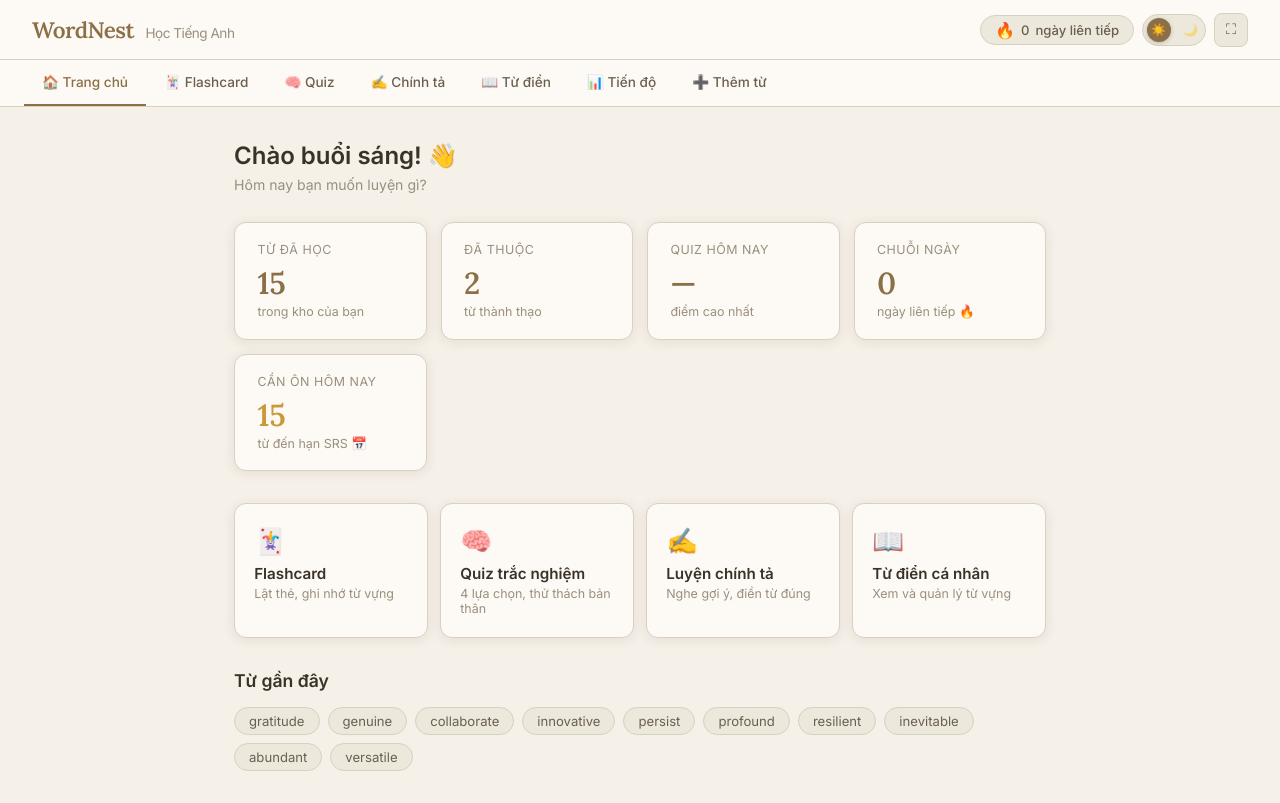
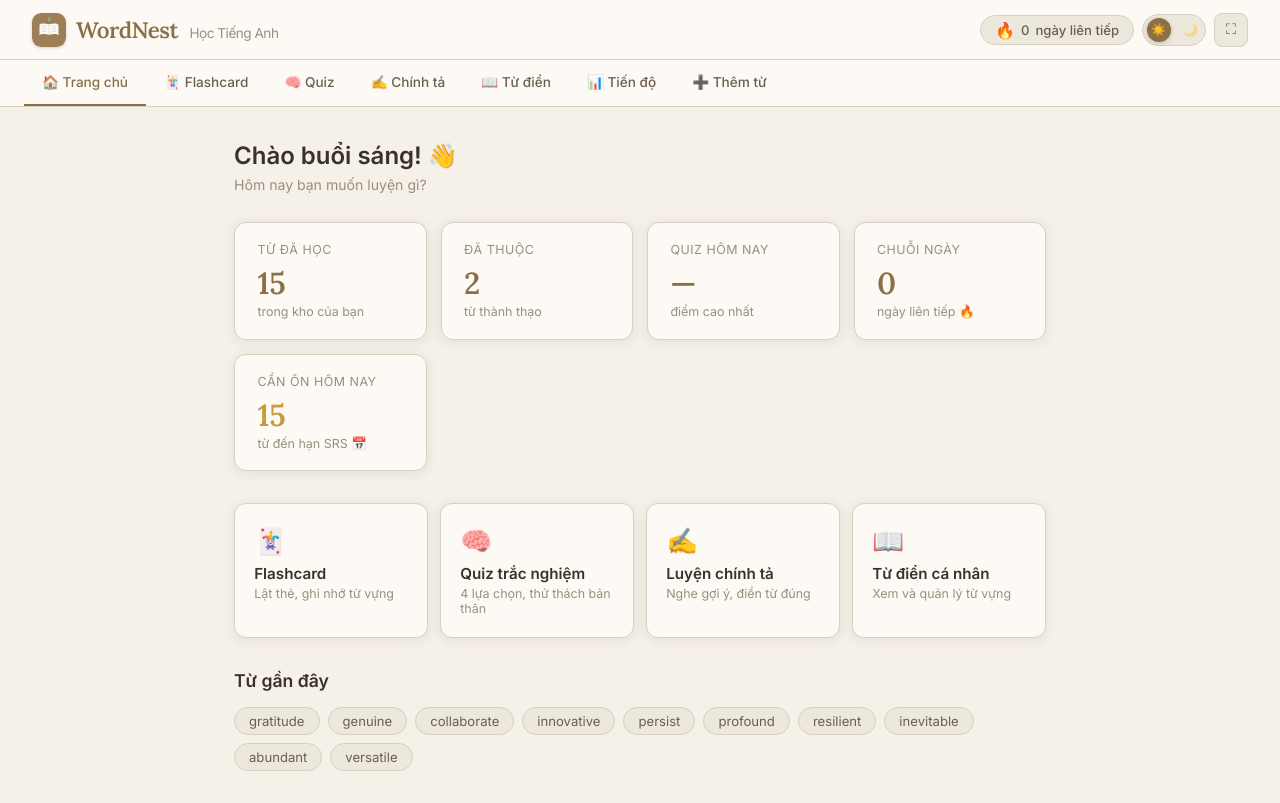
Before and after one commit to ngphatdat1311/WORDNEST, a browser extension: page index.html in a window 1280 px wide. Drawn offline with Linux system fonts and the light colour scheme.

Commit message:
Thiết kế lại logo WordNest — biểu tượng sách mở + lá non
Thay icon tròn chữ "W" đơn giản bằng biểu tượng sách mở (tri thức) kèm lá
non (nảy nở/phát triển), nền gradient nâu đồng bộ màu accent của app. Dùng
nhất quán cho header web, icon app desktop (.ico/.png) và icon tiện ích
Chrome (16/48/128px) — trước đây mỗi nơi dùng icon khác nhau, không đồng bộ.

```diff
--- a/css/style.css
+++ b/css/style.css
@@ -102,14 +102,16 @@ header {
   transition: background .25s, border-color .25s;
   backdrop-filter: blur(8px);
 }
-.logo {
+.logo { display: flex; align-items: center; gap: 10px; }
+.logo-icon { width: 34px; height: 34px; flex-shrink: 0; border-radius: 9px; box-shadow: 0 1px 3px rgba(90,70,40,.25); }
+.logo-text {
   font-family: 'Lora', serif;
   font-size: 1.4rem;
   font-weight: 600;
   color: var(--accent);
   letter-spacing: -.5px;
 }
-.logo span { color: var(--text3); font-weight: 400; font-size: 0.85rem; margin-left: 6px; font-family: 'Inter', sans-serif; }
+.logo-text span { color: var(--text3); font-weight: 400; font-size: 0.85rem; margin-left: 6px; font-family: 'Inter', sans-serif; }
 .streak-badge {
   display: flex; align-items: center; gap: 6px;
   background: var(--bg2); border: 1px solid var(--border);
@@ -793,7 +795,7 @@ main { flex: 1; padding: 2rem 1.5rem; max-width: 860px; margin: 0 auto; width: 1
   .fc-face .word { font-size: 2rem; }
   nav button { padding: 12px 12px; font-size: 0.8rem; }
   .edit-row { grid-template-columns: 1fr; }
-  .logo span { display: none; }
+  .logo-text span { display: none; }
 }
 
 /* ── MOTION ── */
--- a/index.html
+++ b/index.html
@@ -18,7 +18,24 @@
 <body>
 
 <header>
-  <div class="logo">WordNest <span>Học Tiếng Anh</span></div>
+  <div class="logo">
+    <svg class="logo-icon" viewBox="0 0 100 100" xmlns="http://www.w3.org/2000/svg" aria-hidden="true">
+      <defs>
+        <linearGradient id="logoGrad" x1="0" y1="0" x2="100" y2="100">
+          <stop offset="0" stop-color="#9C7F57"/>
+          <stop offset="1" stop-color="#6E5538"/>
+        </linearGradient>
+      </defs>
+      <rect width="100" height="100" rx="24" fill="url(#logoGrad)"/>
+      <path d="M22 36 C22 31 33 29 50 33 C67 29 78 31 78 36 L78 67 C78 62 67 60 50 64 C33 60 22 62 22 67 Z" fill="#FDFAF5"/>
+      <path d="M50 33 L50 64" stroke="#D8D0C0" stroke-width="1.6"/>
+      <path d="M30 41 L42 38.5 M30 48 L42 46 M30 55 L41 53.5" stroke="#C8BFA8" stroke-width="1.4" stroke-linecap="round"/>
+      <path d="M70 41 L58 38.5 M70 48 L58 46 M70 55 L59 53.5" stroke="#C8BFA8" stroke-width="1.4" stroke-linecap="round"/>
+      <path d="M50 26 C45 21 46 14 53 11 C56 17 54 24 50 26 Z" fill="#8FAE7A"/>
+      <path d="M50 26 C54 22 55 17 53 12" stroke="#6F8F5C" stroke-width="0.8" fill="none"/>
+    </svg>
+    <span class="logo-text">WordNest <span>Học Tiếng Anh</span></span>
+  </div>
   <div class="header-right">
     <div class="streak-badge">
       <span class="fire">🔥</span>
```
Also changed, not shown: assets/icons/icon-512.png, assets/icons/icon.ico, extension/icons/icon128.png, extension/icons/icon16.png, extension/icons/icon48.png.
